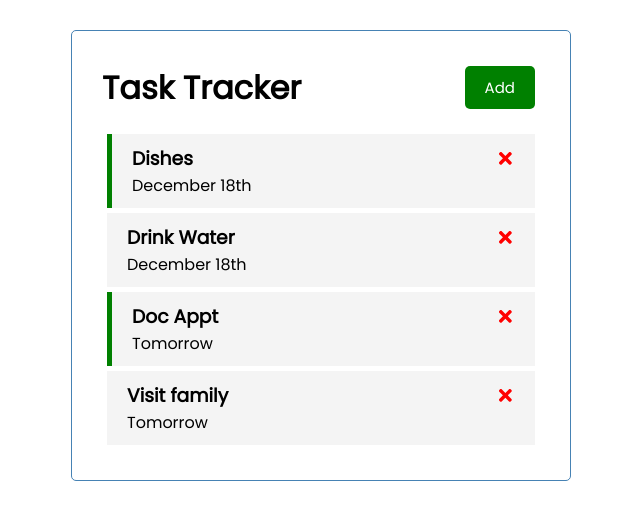
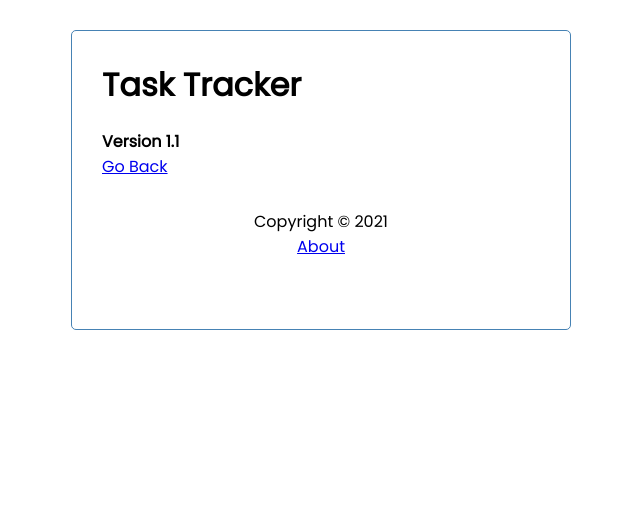
Before and after one commit to houseofsam/react-task-tracker, a React (Create React App) app: page /about in a window 1280 px wide. Shown: the top 520 px of the page, without its empty margins (319-959 px from the left). Built offline with nearby package versions, Linux system fonts and the light colour scheme; data requests are answered from the project's data file.

Commit message:
Install react-dom-router v5.2.0. Create Footer and About components. Implement Routes to About page (remove Add Button from header + other components) & Home page

```diff
--- a/package.json
+++ b/package.json
@@ -10,6 +10,7 @@
     "react": "^17.0.2",
     "react-dom": "^17.0.2",
     "react-icons": "^4.3.1",
+    "react-router-dom": "^5.2.0",
     "react-scripts": "5.0.0",
     "web-vitals": "^2.1.2"
   },
--- a/src/App.js
+++ b/src/App.js
@@ -1,7 +1,10 @@
-import { useState, useEffect } from 'react'
-import Header from './components/Header'
+import { useState, useEffect } from 'react';
+import { BrowserRouter as Router, Route } from 'react-router-dom';
+import Header from './components/Header';
+import Footer from './components/Footer';
 import Tasks from './components/Tasks';
 import AddTask from './components/AddTask';
+import About from './components/About';
 
 function App() {
   // State for the Add Button which toggles form display.
@@ -15,7 +18,7 @@
     const getTasks = async() => {
       const tasksFromServer = await fetchTasks();
       // add it to our state
-      setTasks(tasksFromServer)
+      setTasks(tasksFromServer);
     }
 
     getTasks();
@@ -25,7 +28,7 @@
   // Fetch Tasks
   const fetchTasks = async() => {
     // fetch returns a promise so we want to await that promise
-    const res = await fetch('http://localhost:5000/tasks')
+    const res = await fetch('http://localhost:5000/tasks');
     const data = await res.json();
 
     return data;
@@ -42,7 +45,7 @@
       },
       // convert task data being passed into function from object to JSON then send it
       body: JSON.stringify(task)
-    })
+    });
 
     // data that's returned is just new task that's added (as a promise)
     const data = await res.json();
@@ -79,7 +82,7 @@
   // Fetch (single) Task for reminder toggle
   const fetchTask = async(id) => {
     // fetch returns a promise so we want to await that promise
-    const res = await fetch(`http://localhost:5000/tasks/${id}`)
+    const res = await fetch(`http://localhost:5000/tasks/${id}`);
     const data = await res.json();
 
     return data;
@@ -89,7 +92,7 @@
   const toggleReminder = async (id) => {
     const taskToToggle = await fetchTask(id);
     // create var for the new (updated) task and put it in a variable BUT change its reminder boolean value
-    const updatedTask = {...taskToToggle, reminder: !taskToToggle.reminder }
+    const updatedTask = {...taskToToggle, reminder: !taskToToggle.reminder };
 
     const res = await fetch(`http://localhost:5000/tasks/${id}`, {
       method: 'PUT',
@@ -97,7 +100,7 @@
         'Content-type': 'application/json'
       },
       body: JSON.stringify(updatedTask)
-    })
+    });
 
     // return promise with the updated data app sent to server
     const data = await res.json();
@@ -109,16 +112,28 @@
       //*** !task.reminder to data.reminder for server update ***
       task.id === id ? { ...task, reminder: data.reminder } : task
       // spread the task object, and for reminder, change it to opposite of what it was
-    ))
-  }
+    ));
+  };
 
   return (
-    <div className='container'>
-      <Header toggleForm={() => setShowAddTask(!showAddTask)} showAdd={showAddTask} />
-      {showAddTask && <AddTask onAdd={addTask} />}
-      {tasks.length > 0 ? <Tasks tasks={tasks} onDelete={deleteTask} onToggle={toggleReminder}/> : 'Task list is empty!'}
-    </div>
+    <Router>
+      <div className='container'>
+        <Header toggleForm={() => setShowAddTask(!showAddTask)} showAdd={showAddTask} />
+        <Route
+          path='/'
+          exact
+          render={(props) => (
+            <>
+            {showAddTask && <AddTask onAdd={addTask} />}
+            {tasks.length > 0 ? <Tasks tasks={tasks} onDelete={deleteTask} onToggle={toggleReminder}/> : 'Task list is empty!'}
+            </>
+          )}
+        />
+        <Route path='/about' component={About} />
+        <Footer />
+      </div>
+    </Router>
   );
-}
+};
 
 export default App;
--- /dev/null
+++ b/src/components/About.js
@@ -0,0 +1,12 @@
+import { Link } from 'react-router-dom';
+
+const About = () => {
+  return (
+    <div>
+      <h4>Version 1.1</h4>
+      <Link to="/">Go Back</Link>
+    </div>
+  )
+}
+
+export default About
--- /dev/null
+++ b/src/components/Footer.js
@@ -0,0 +1,12 @@
+import { Link } from "react-router-dom";
+
+const Footer = () => {
+  return (
+    <footer>
+      <p>Copyright &copy; 2021</p>
+      <Link to="/about">About</Link>
+    </footer>
+  );
+}
+
+export default Footer
--- a/src/components/Header.js
+++ b/src/components/Header.js
@@ -1,12 +1,20 @@
-import PropTypes from 'prop-types'
-import Button from './Button'
+import PropTypes from 'prop-types';
+import { useLocation } from 'react-router-dom';
+import Button from './Button';
 
 const Header = ({ title, toggleForm, showAdd }) => {
+  const location = useLocation();
 
   return (
     <header className='header'>
       <h1>{title}</h1>
-      <Button color={showAdd ? 'red' : 'green'} text={showAdd ? 'Close' : 'Add'} onClick={toggleForm} />
+      {location.pathname === '/' && (
+        <Button
+          color={showAdd ? 'red' : 'green'}
+          text={showAdd ? 'Close' : 'Add'}
+          onClick={toggleForm}
+        />
+      )}
     </header>
   )
 }
```
Also changed, not shown: 1 other file (tests, documents, lock files or other folders).
